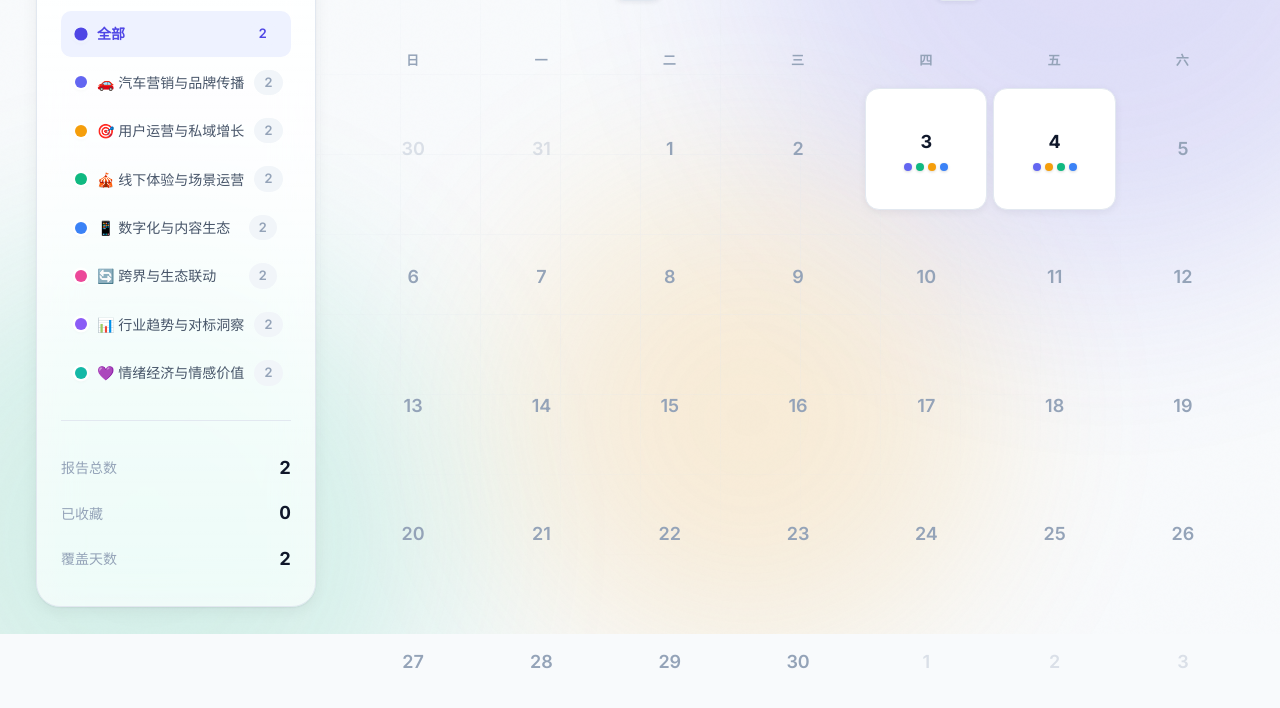
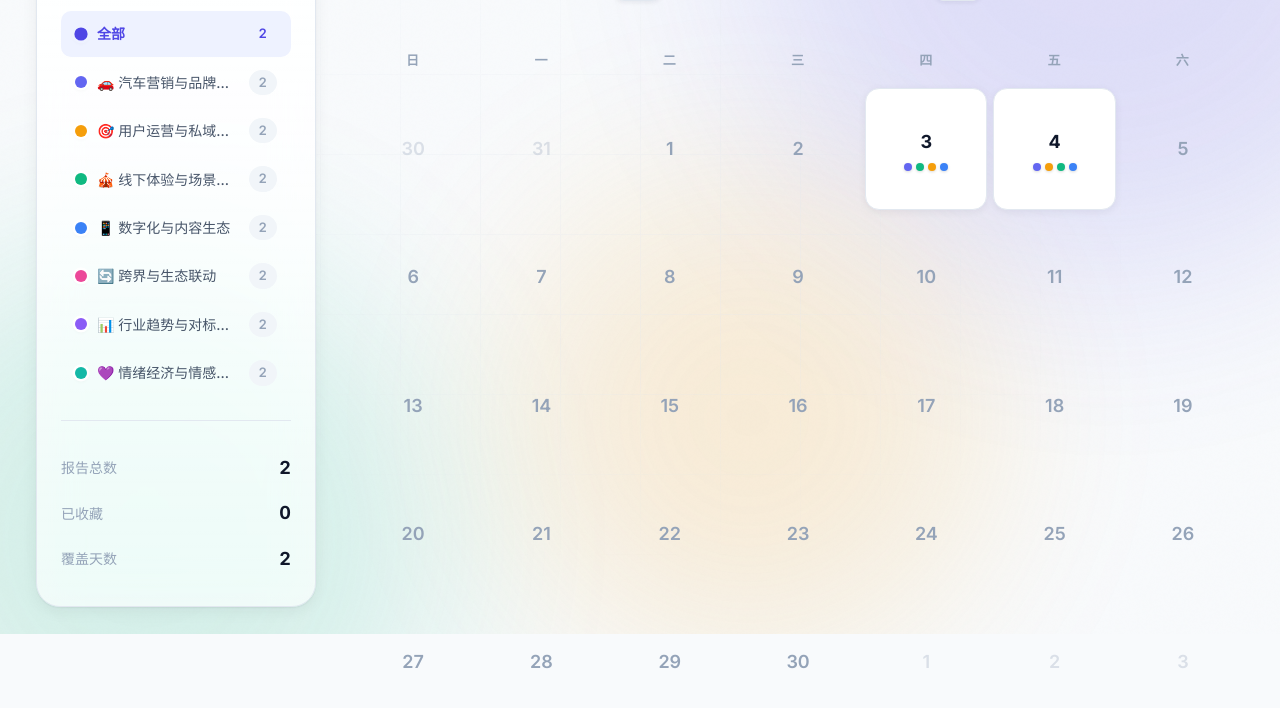
Before and after one commit to SVV-M/daily-auto-report, a plain HTML site: page index.html in a window 1280 px wide. Shown: the part 166-874 px from the top of the page. Drawn offline with Linux system fonts and the light colour scheme.

Commit message:
Update style.css

```diff
--- a/style.css
+++ b/style.css
@@ -276,7 +276,11 @@ img { max-width: 100%; }
   cursor: pointer; transition: all var(--t-fast);
   margin-bottom: 3px; font-size: var(--fs-sm); color: var(--c-text-secondary);
   user-select: none; font-weight: 500;
+}
+/* 维度名文字：强制单行，超出省略 */
+.category-item > span:nth-child(2) {
   white-space: nowrap; overflow: hidden; text-overflow: ellipsis;
+  flex: 1; min-width: 0;
 }
 .category-item:hover {
   background: var(--c-surface-hover); color: var(--c-text);
@@ -299,6 +303,7 @@ img { max-width: 100%; }
   margin-left: auto; font-size: var(--fs-xs); font-weight: 600;
   background: var(--c-border-light); padding: 2px 10px; border-radius: var(--r-full);
   color: var(--c-text-muted); font-variant-numeric: tabular-nums;
+  flex-shrink: 0; white-space: nowrap;
 }
 .category-item.active .category-count {
   background: var(--c-primary-bg); color: var(--c-primary);
```
